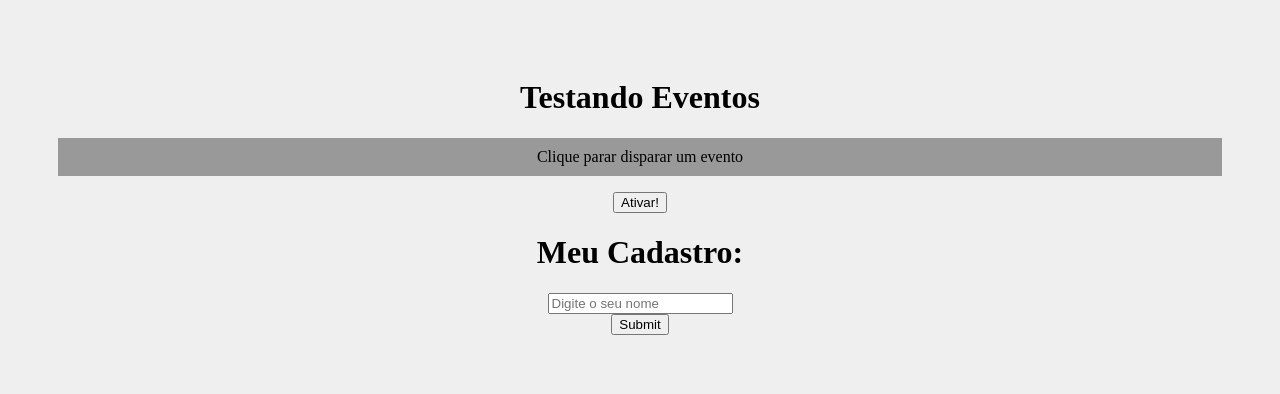
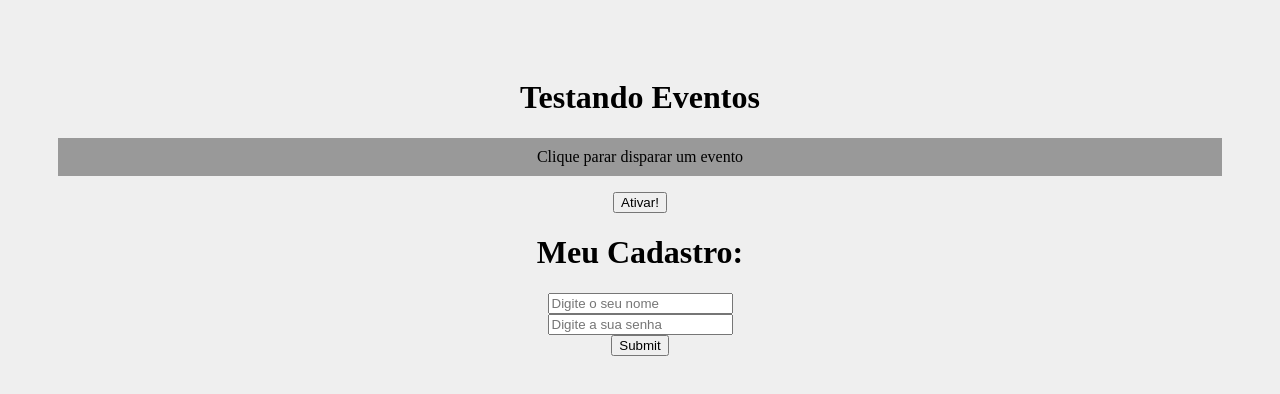
Before and after one commit to ViniWixak/React-Learning, a React (Create React App) app: page / in a window 1280 px wide. Shown: the top 394 px of the page. Built offline with nearby package versions, Linux system fonts and the light colour scheme.

Commit message:
Working with useStates hookies

```diff
--- a/src/components/Form.js
+++ b/src/components/Form.js
@@ -1,16 +1,38 @@
+import { useState, useStates } from 'react'
+
 function Form() {
 
     function cadastrarUsuario(e) {
         e.preventDefault()
-        console.log("Cadastrou o usuário.")
+        console.log(`Usuário ${name} foi cadastrado com a senha: ${password}`)
     }
+
+    const [name, setName] = useState()
+    const [password, setPassword] = useState()
 
     return (
         <div>
             <h1>Meu Cadastro:</h1>
             <form onSubmit={cadastrarUsuario}>
                 <div>
-                    <input type="text" placeholder="Digite o seu nome" />
+                    <label htmlFor="name"></label>
+                    <input
+                        type="text"
+                        id="name"
+                        name="name"
+                        placeholder="Digite o seu nome"
+                        onChange={(e) => setName(e.target.value)}
+                    />
+                </div>
+                <div>
+                    <label htmlFor="password"></label>
+                    <input
+                        type="password"
+                        id="password"
+                        name="password"
+                        placeholder="Digite a sua senha"
+                        onChange={(e) => setPassword(e.target.value)}
+                    />
                 </div>
                 <div>
                     <input type="submit" placeholder="Cadastrar" />
```
